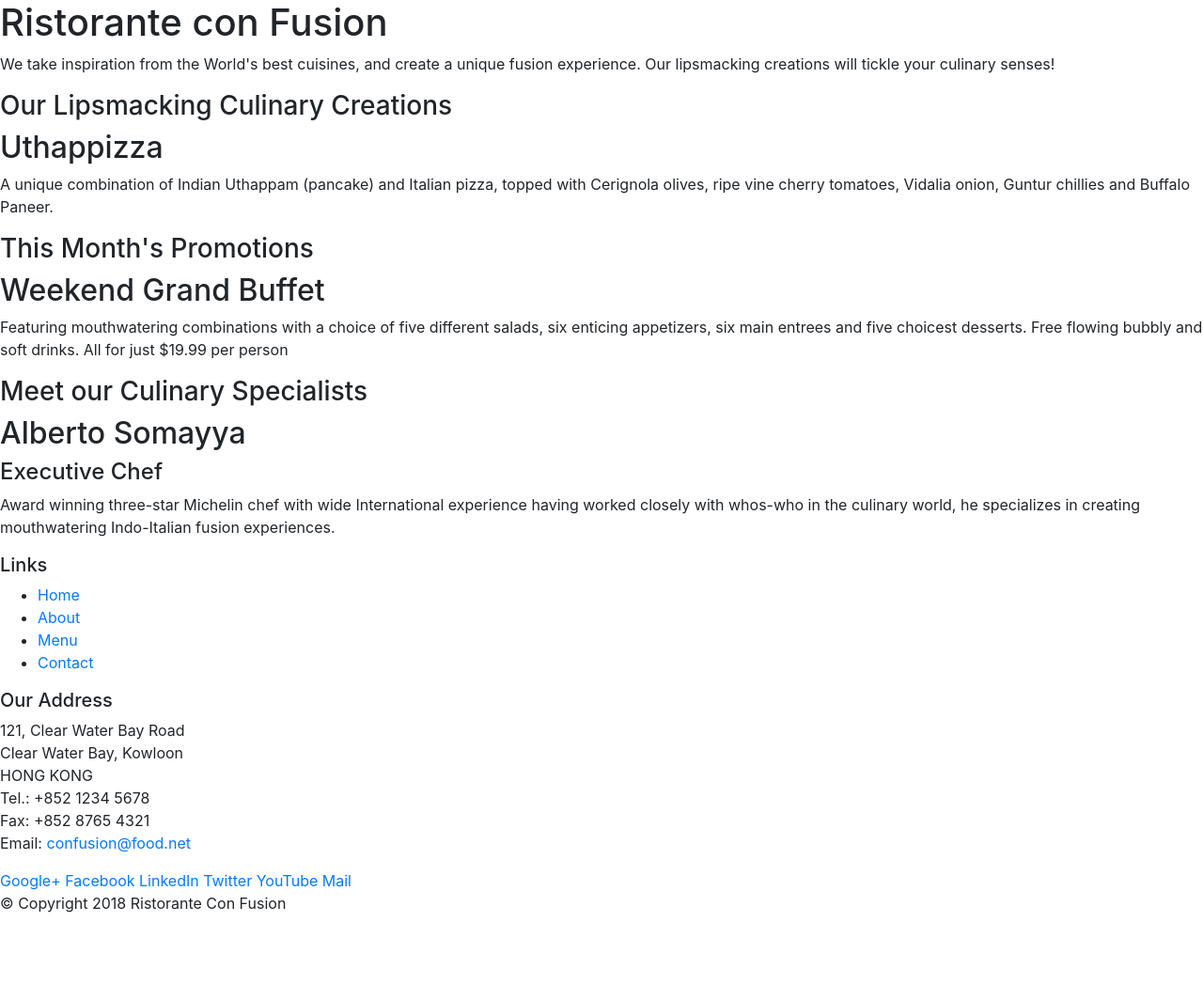
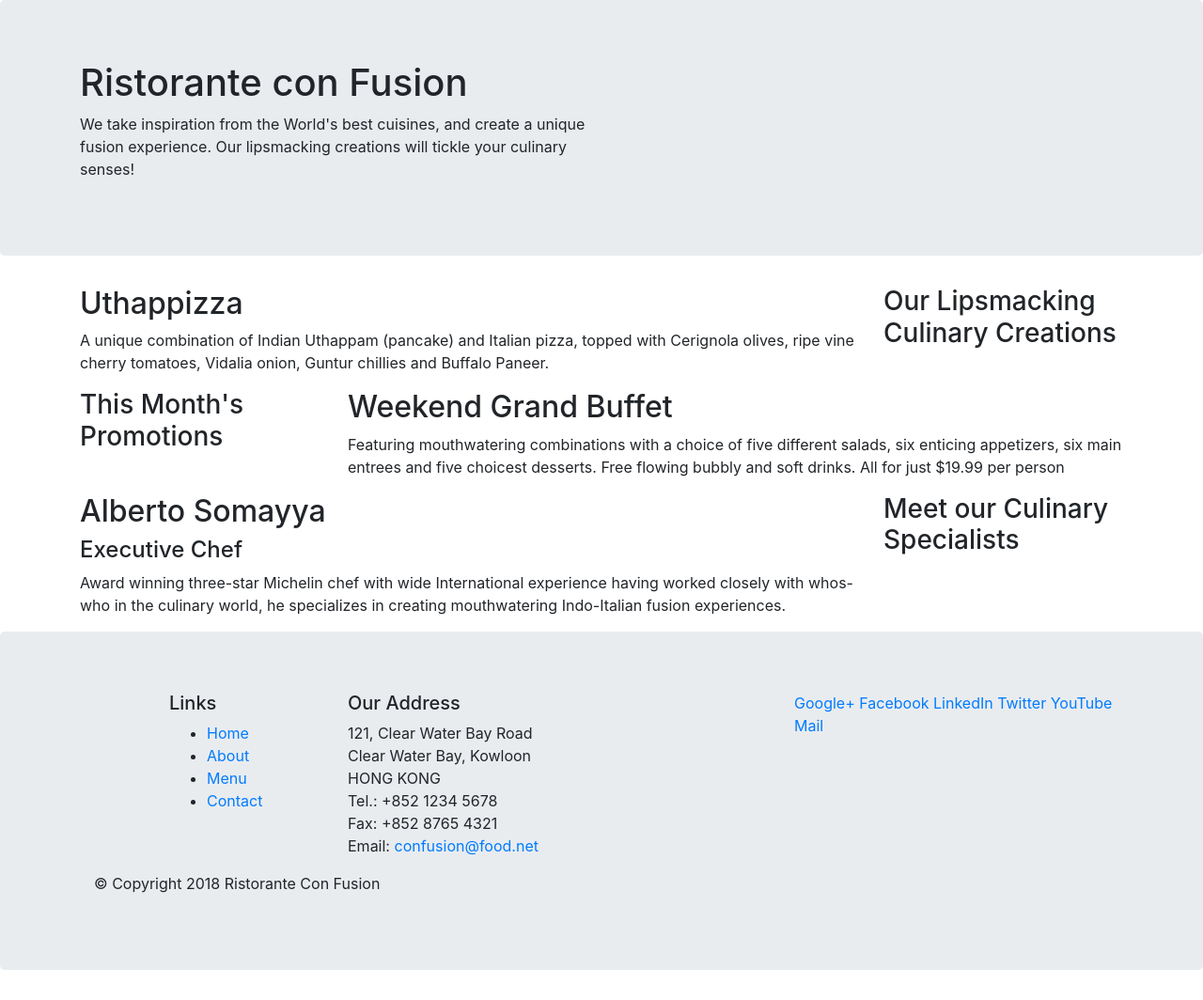
Before and after one commit to Priyanka-BN11/bootstrap, a website: page index.html in a window 1280 px wide. Shown: the whole page at 94% size. Before the commit the page ends 989 px from the top, so only its background shows below. Drawn offline with nearby package versions, Linux system fonts and the light colour scheme.

Commit message:
Bootstrap grid part1

```diff
--- a/index.html
+++ b/index.html
@@ -14,46 +14,46 @@
 
 <body>
 
-    <header>
-        <div>
-            <div>
-                <div>
+    <header class="jumbotron">
+        <div class="container">
+            <div class="row">
+
+                <div class="col-12 col-sm-6">
                     <h1>Ristorante con Fusion</h1>
                     <p>We take inspiration from the World's best cuisines, and create a unique fusion experience. Our lipsmacking creations will tickle your culinary senses!</p>
                 </div>
-                <div>
-                </div>
+                <div class="col-12 col-sm">  </div>
             </div>
         </div>
     </header>
 
-    <div>
-        <div>
-            <div>
+    <div class ="container">
+        <div class="row">
+            <div class="col-12 col-sm-4 order-sm-last col-md-3">
                 <h3>Our Lipsmacking Culinary Creations</h3>
             </div>
-            <div>
+            <div class="col col-sm col-md">
                 <h2>Uthappizza</h2>
                 <p>A unique combination of Indian Uthappam (pancake) and Italian pizza, topped with Cerignola olives, ripe vine cherry tomatoes, Vidalia onion, Guntur chillies and Buffalo Paneer.</p>
             </div>
         </div>
 
 
-        <div>
-            <div>
+        <div class="row">
+            <div class="col-12 col-sm-4 col-md-3">
                 <h3>This Month's Promotions</h3>
             </div>
-            <div>
+            <div class="col col-sm col-md">
                 <h2>Weekend Grand Buffet</h2>
                 <p>Featuring mouthwatering combinations with a choice of five different salads, six enticing appetizers, six main entrees and five choicest desserts. Free flowing bubbly and soft drinks. All for just $19.99 per person </p>
             </div>
         </div>
 
-        <div>
-            <div>
+        <div class="row">
+            <div class="col-12 col-sm-4  col-md-3">
                 <h3>Meet our Culinary Specialists</h3>
             </div>
-            <div>
+            <div class="col col-sm order-sm-first col-md">
                 <h2>Alberto Somayya</h2>
                 <h4>Executive Chef</h4>
                 <p>Award winning three-star Michelin chef with wide International experience having worked closely with whos-who in the culinary world, he specializes in creating mouthwatering Indo-Italian fusion experiences. </p>
@@ -61,10 +61,10 @@
         </div>
     </div>
 
-    <footer>
-        <div>
-            <div>
-                <div>
+    <footer class='jumbotron'>
+        <div class="container">
+            <div class="row">
+                <div class="col-4 offset-1 col-sm-2">
                     <h5>Links</h5>
                     <ul>
                         <li><a href="#">Home</a></li>
@@ -73,7 +73,7 @@
                         <li><a href="#">Contact</a></li>
                     </ul>
                 </div>
-                <div>
+                <div class="col-7 col-sm-5">
                     <h5>Our Address</h5>
                     <address>
 		              121, Clear Water Bay Road<br>
@@ -84,7 +84,7 @@
 		              Email: <a href="mailto:confusion@food.net">confusion@food.net</a>
 		           </address>
                 </div>
-                <div>
+                <div class="col-12 col-sm-4">
                     <div>
                         <a href="http://google.com/+">Google+</a>
                         <a href="http://www.facebook.com/profile.php?id=">Facebook</a>
@@ -96,7 +96,7 @@
                 </div>
            </div>
            <div>
-                <div>
+                <div class="col-auto">
                     <p>© Copyright 2018 Ristorante Con Fusion</p>
                 </div>
            </div>
```
